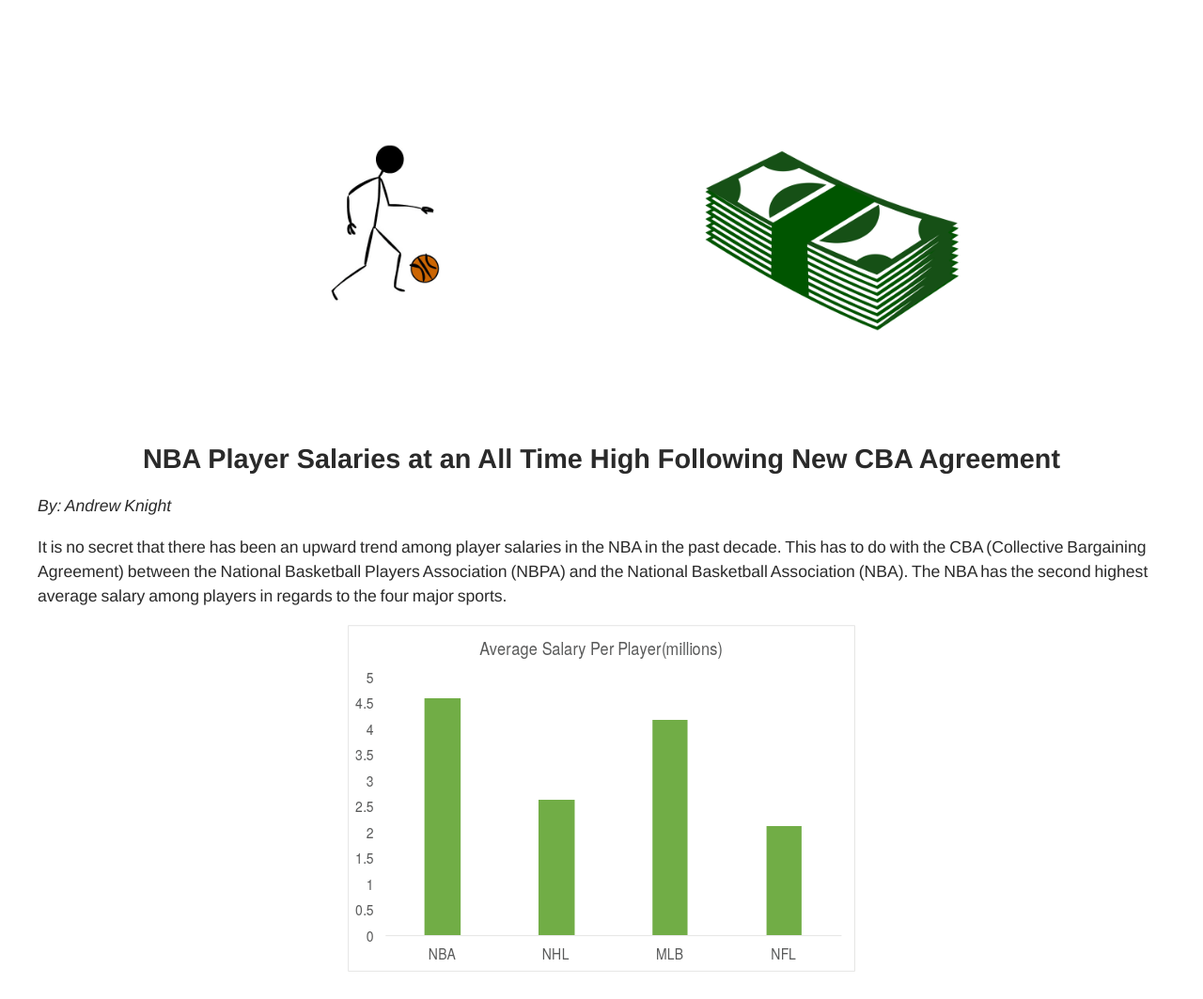
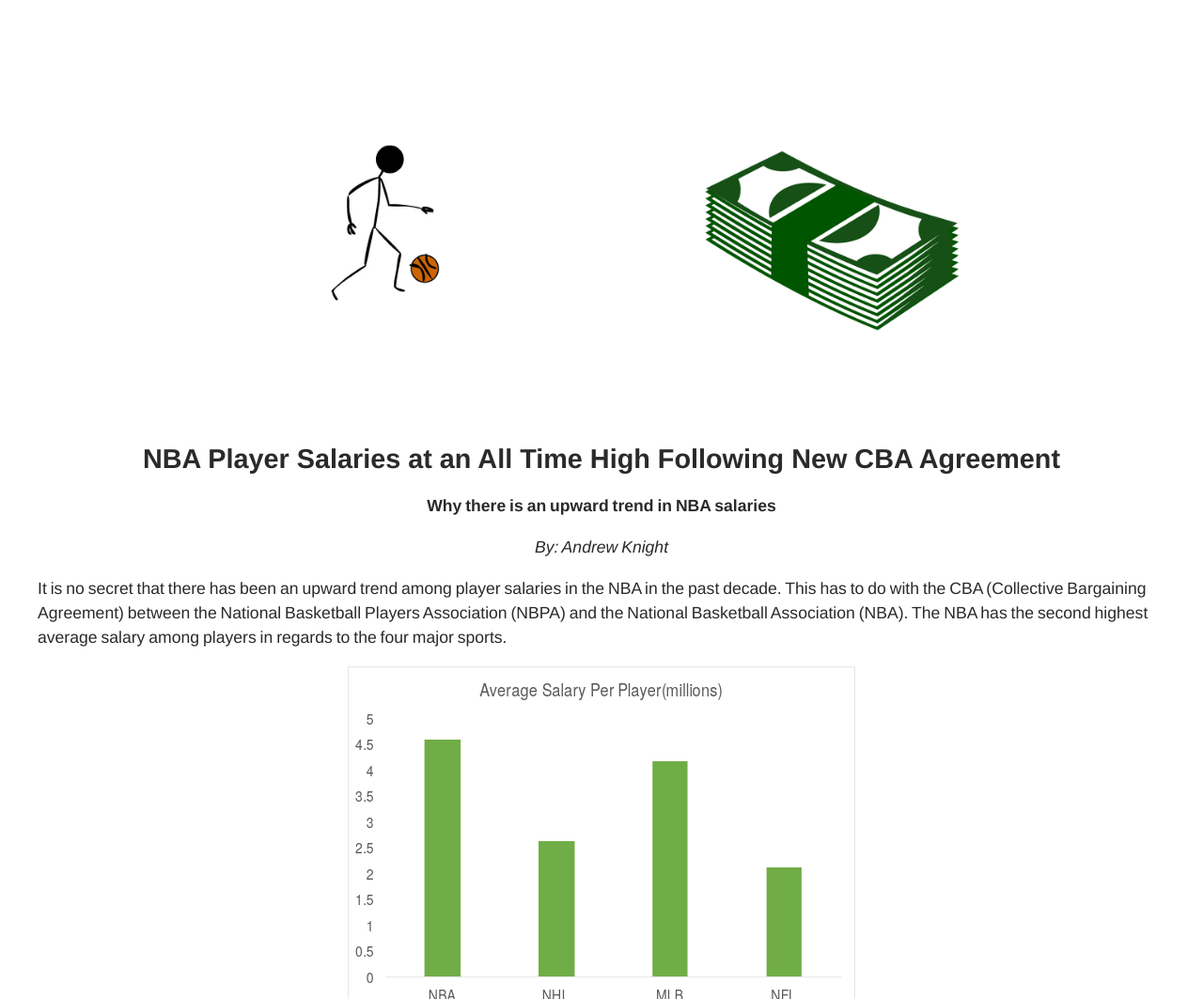
Before and after one commit to Tue72499/Tue72499.github.io, a plain HTML site: page knight-andrew-DS1/data-story-1.html in a window 1280 px wide. Shown: the part 37-1100 px from the top of the page at 94% size. Drawn offline with Linux system fonts and the light colour scheme.

Commit message:
Add files via upload

```diff
--- a/knight-andrew-DS1/data-story-1.html
+++ b/knight-andrew-DS1/data-story-1.html
@@ -59,6 +59,14 @@ body {
 	text-align: center;
 }
 
+.byline {
+	text-align: center;
+}
+
+.name {
+	text-align: center;
+}
+
 </style>
 
 <div class="Snackable">
@@ -66,7 +74,11 @@ body {
 
 <h1><b>NBA Player Salaries at an All Time High Following New CBA Agreement</b></h1>
 
-<p><i>By: Andrew Knight</i></p>
+<div class="byline">
+<p><b>Why there is an upward trend in NBA salaries</b></p></div>
+
+<div class="name">
+<p><i>By: Andrew Knight</i></p></div>
 
 <p>It is no secret that there has been an upward trend among player salaries in the NBA in the past decade. This has to do with the CBA (Collective Bargaining Agreement) between the National Basketball Players Association (NBPA) and the National Basketball Association (NBA). The NBA has the second highest average salary among players in regards to the four major sports.</p>
 
```
